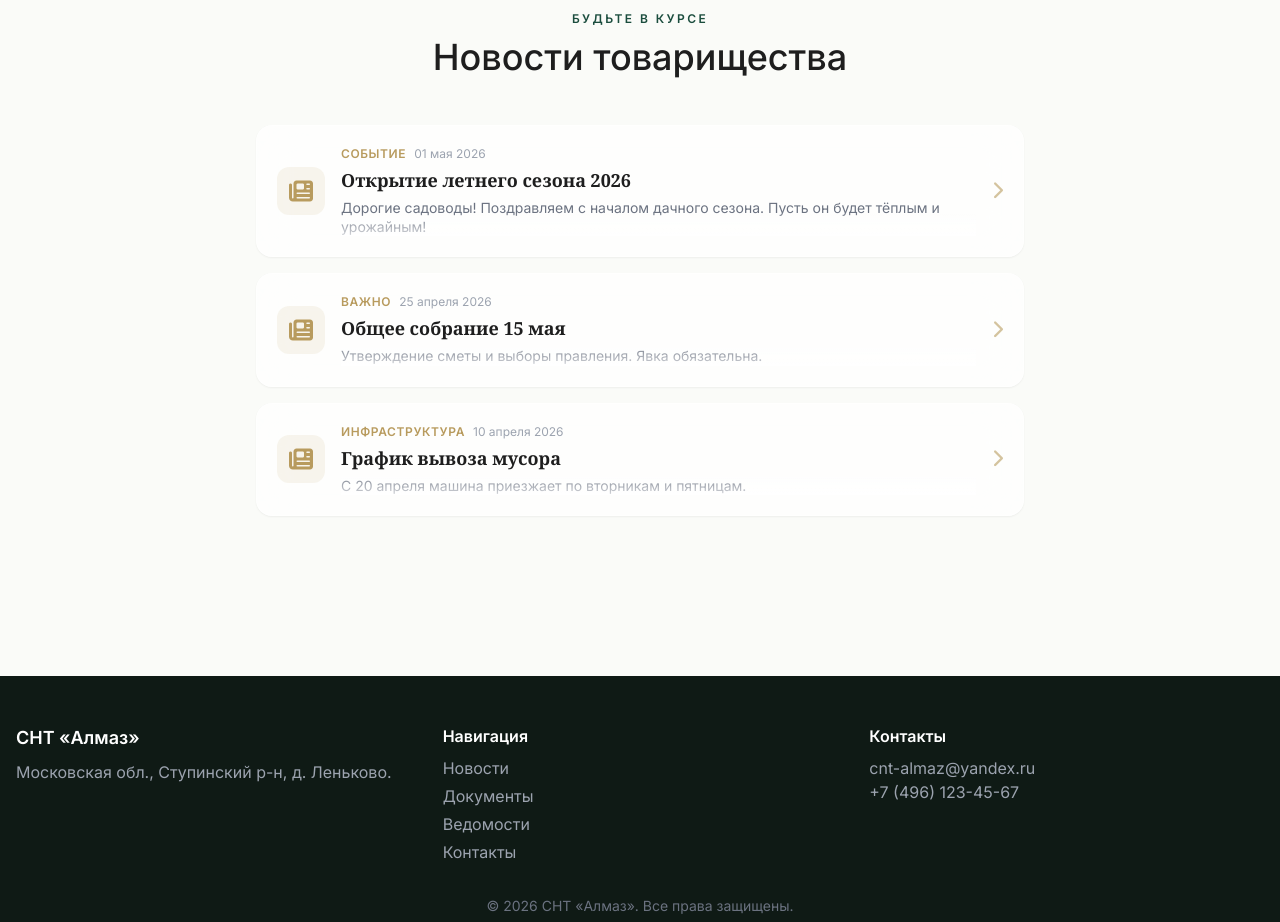
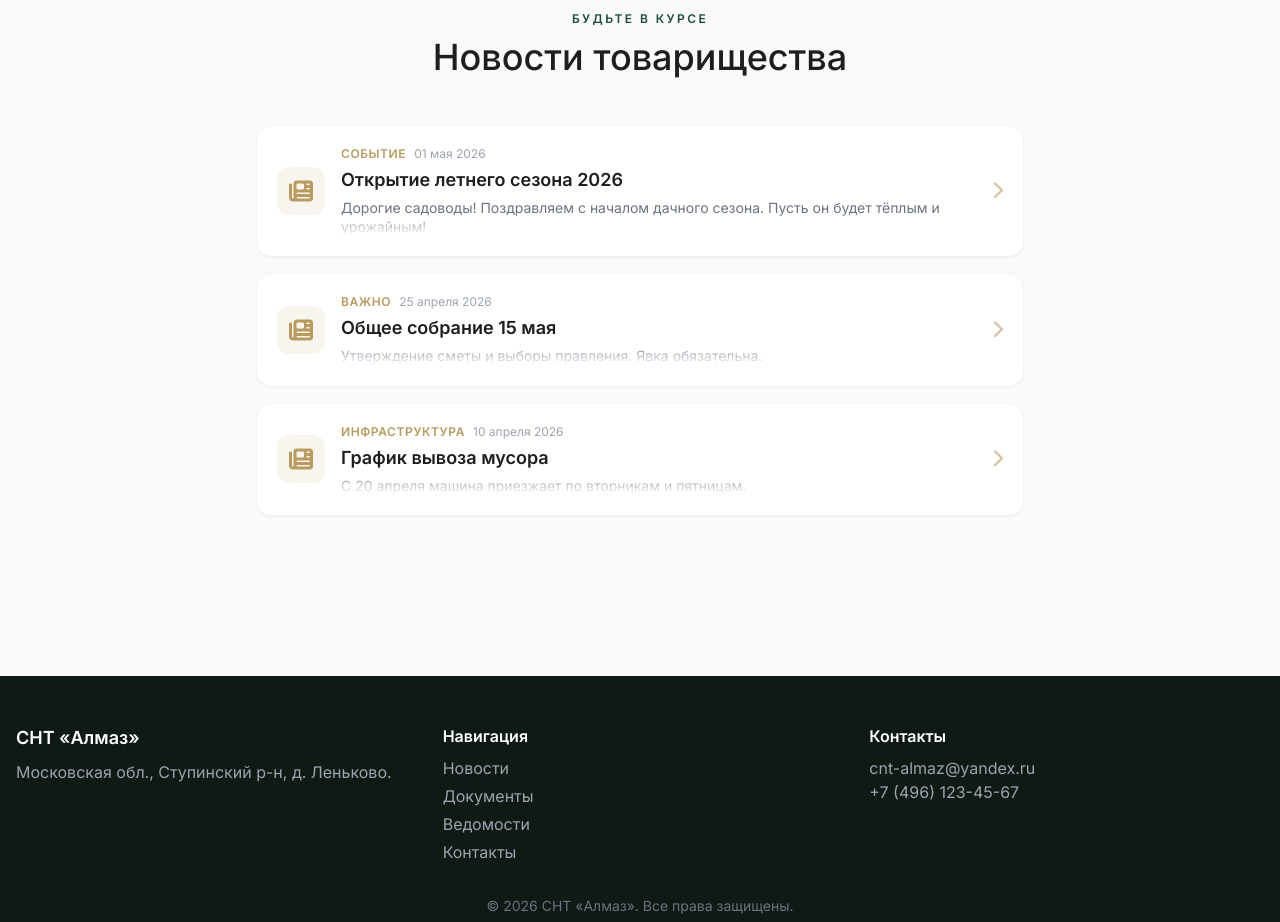
Before and after one commit to rawcam/almaz-snt, a Next.js app: page /almaz-snt/ in a window 1280 px wide. Shown: the part 2320-3242 px from the top of the page. Built offline with nearby package versions, Linux system fonts and the light colour scheme.

Commit message:
Update NewsCard.jsx

```diff
--- a/src/components/NewsCard.jsx
+++ b/src/components/NewsCard.jsx
@@ -5,8 +5,8 @@ import { motion } from 'framer-motion'
 export default function NewsCard({ tag, title, date, excerpt, link = '#' }) {
   return (
     <motion.div
-      whileHover={{ y: -2, boxShadow: '0 12px 24px rgba(0,0,0,0.05)', borderColor: 'rgba(201,169,110,0.4)' }}
-      className="bg-white/70 backdrop-blur-xl border border-white/50 rounded-2xl shadow-sm transition-all overflow-hidden"
+      whileHover={{ y: -2, boxShadow: '0 12px 24px rgba(0,0,0,0.06)', borderColor: 'rgba(201,169,110,0.4)' }}
+      className="bg-white border border-gray-100 rounded-2xl shadow-sm transition-all overflow-hidden"
     >
       <Link href={link} className="flex items-center gap-4 p-4 md:p-5 h-full">
         {/* Иконка / аватар */}
@@ -20,13 +20,12 @@ export default function NewsCard({ tag, title, date, excerpt, link = '#' }) {
             <span className="text-xs font-semibold uppercase tracking-wider text-gold">{tag}</span>
             <span className="text-xs text-gray-400">{date}</span>
           </div>
-          <h3 className="font-serif font-semibold text-dark text-base md:text-lg truncate">
+          <h3 className="font-semibold text-dark text-base md:text-lg truncate">
             {title}
           </h3>
           <div className="relative mt-1 max-h-[2.4rem] overflow-hidden">
             <p className="text-sm text-gray-500 leading-snug">{excerpt}</p>
-            {/* Градиент "текст в туман" */}
-            <div className="absolute bottom-0 left-0 right-0 h-6 bg-gradient-to-t from-white/70 to-transparent pointer-events-none" />
+            <div className="absolute bottom-0 left-0 right-0 h-6 bg-gradient-to-t from-white to-transparent pointer-events-none" />
           </div>
         </div>
 
```
